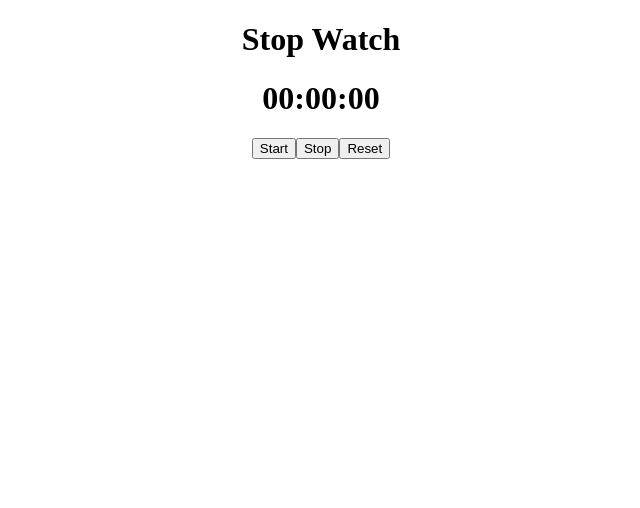
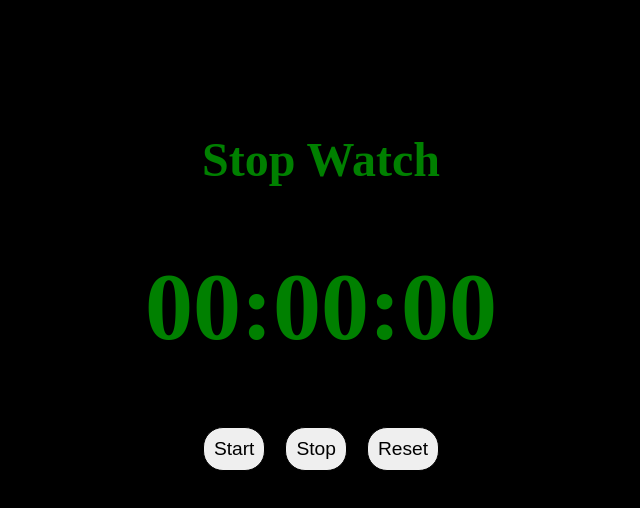
Before and after one commit to wajahat-minhal/stop-watch, a plain HTML site: page index.html in a window 1280 px wide. Shown: the whole page, without its empty margins (319-959 px from the left). Drawn offline with Linux system fonts and the light colour scheme.

Commit message:
UI completed

```diff
--- a/app.js
+++ b/app.js
@@ -32,8 +32,8 @@ function stopWatch(){
 
 function resetWatch(){
     // num = 0;
-    hr.innerHTML = "00:";
-    min.innerHTML = "00:";
+    hr.innerHTML = "00";
+    min.innerHTML = "00";
     sec.innerHTML = "00";
     clearInterval(count)
 }
--- a/index.html
+++ b/index.html
@@ -9,28 +9,16 @@
 </head>
 
 <body>
-    <h1 class="flex">Stop Watch</h1>
+    <h1 class="flex pad-top font-size">Stop Watch</h1>
 
-    <!-- <div class="flex"> -->
-        <h1 class="flex"><span id="hour">00</span>:<span id="minute">00</span>:<span id="second">00</span></h1>
+    <h1 class="flex font-size-2"><span id="hour">00</span>:<span id="minute">00</span>:<span id="second">00</span></h1>
 
-    <div class="flex">
-        <button id="start" onclick="startWatch()">Start</button>
-        <button id="stop" onclick="stopWatch()">Stop</button>
-        <button id="reset" onclick="resetWatch()">Reset</button>
+    <div class="flex gap ">
+        <button class="btn-1 btn-size" id="start" onclick="startWatch()">Start</button>
+        <button class="btn-2 btn-size" id="stop" onclick="stopWatch()">Stop</button>
+        <button class="btn-3 btn-size" id="reset" onclick="resetWatch()">Reset</button>
     </div>
 
-
-    <!-- <div class="main-div">
-
-        <h1><span id="hours">00</span> : <span id="minute">00</span> : <span id="seconds">00</span></h1>
-
-        <div class="buttons">
-        <button onclick="start()">Start</button>
-        <button onclick="reset()">Reset</button>
-        <button onclick="stop()">Stop</button>
-        </div>
-        </div> -->
 
     <script src="./app.js"></script>
 </body>
--- a/style.css
+++ b/style.css
@@ -1,5 +1,53 @@
+body{
+    background-color: #000000;
+    color: #008000;
+}
 .flex{
     display: flex;
     justify-content: center;
     align-items: center;
+    flex-wrap: wrap;
 }
+
+.font-size{
+    font-size: 3rem;
+}
+
+.font-size-2{
+    font-size: 6rem;
+}
+
+.pad-top{
+    padding-top: 100px;
+}
+
+
+.btn-1:hover{
+    background-color: #008000;
+    color: #000000;
+
+}
+
+
+.btn-2:hover{
+    background-color: #ff0000;
+    color: #000000;
+
+}
+
+.btn-3:hover{
+    background-color: #ffff00;
+    color: #000000;
+
+}
+
+.btn-size{
+    padding: 10px;
+    border-radius: 20px;
+    font-size: 1.2rem;
+    border: 1px solid black;
+}
+
+.gap{
+    gap: 20px;
+}
```
